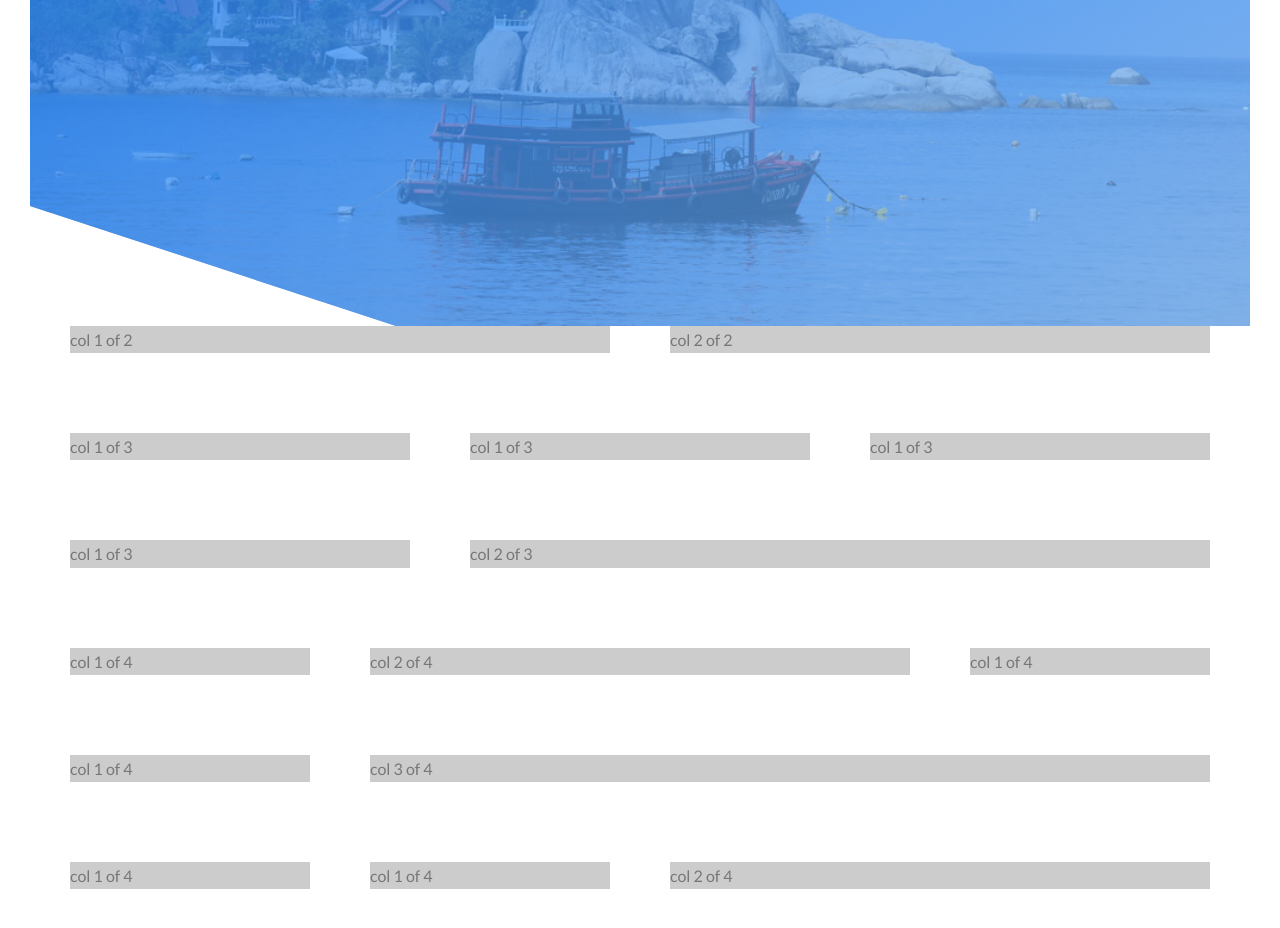
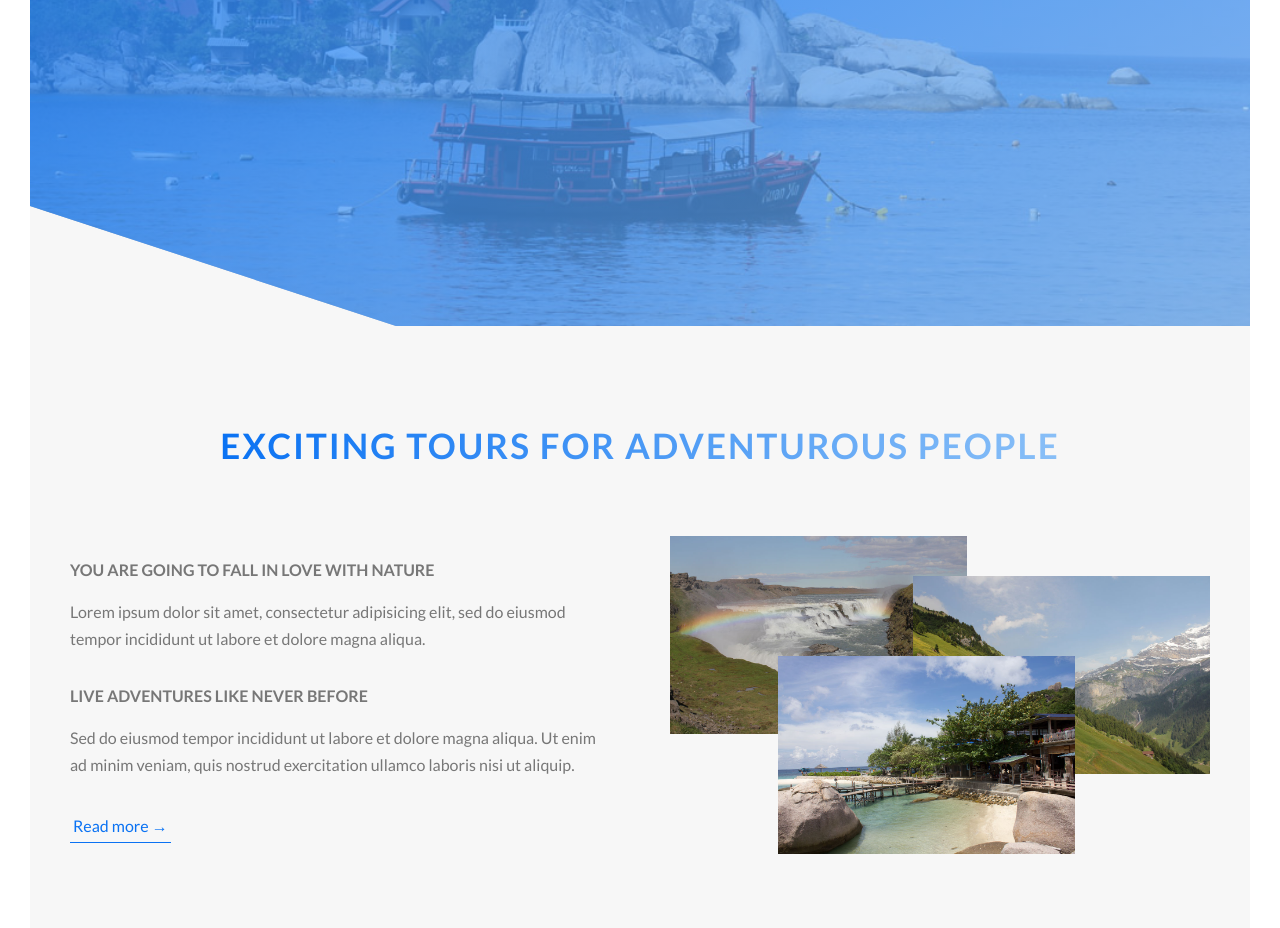
Before and after one commit to arozanski/travels, a website built with webpack: page src/index.html in a window 1280 px wide. Shown: the part 464-1392 px from the top of the page. Built offline with nearby package versions, Linux system fonts and the light colour scheme.

Commit message:
add "about" section

```diff
--- a/src/index.html
+++ b/src/index.html
@@ -23,69 +23,32 @@
     </div>
   </header>
 
-  <section class="grid">
-    <div class="row">
-      <div class="col-1-of-2">
-        col 1 of 2
-      </div>
-      <div class="col-1-of-2">
-        col 2 of 2
-      </div>
+  <main>
+    <section class="section-about">
+      <div class="u-center-text">
+        <h2 class="heading-secondary u-margin-bottom-big">
+          Exciting tours for adventurous people
+        </h2>
       </div>
 
       <div class="row">
-      <div class="col-1-of-3">
-        col 1 of 3
+        <div class="col-1-of-2">
+          <h3 class="heading-tertiary u-margin-bottom-small">You are going to fall in love with nature</h3>
+          <p class="paragraph">Lorem ipsum dolor sit amet, consectetur adipisicing elit, sed do eiusmod tempor incididunt ut labore et dolore magna aliqua. </p>
+          <h3 class="heading-tertiary u-margin-bottom-small">Live adventures like never before</h3>
+          <p class="paragraph">Sed do eiusmod tempor incididunt ut labore et dolore magna aliqua. Ut enim ad minim veniam, quis nostrud exercitation ullamco laboris nisi ut aliquip.</p>
+
+          <a href="#" class="btn-text">Read more &rarr;</a>
         </div>
-      <div class="col-1-of-3">
-        col 1 of 3
+        <div class="col-1-of-2">
+          <div class="composition">
+            <img src="images/iceland-1.jpg" class="composition__photo composition__photo--p1" alt="Photo 1">
+            <img src="images/switzerland-1.jpg" class="composition__photo composition__photo--p2" alt="Photo 2">
+            <img src="images/thailand-1.jpg" class="composition__photo composition__photo--p3" alt="Photo 3">
           </div>
-      <div class="col-1-of-3">
-        col 1 of 3
-      </div>
-    </div>
-
-    <div class="row">
-      <div class="col-1-of-3">
-        col 1 of 3
-      </div>
-      <div class="col-2-of-3">
-        col 2 of 3
-      </div>
-    </div>
-
-    <div class="row">
-      <div class="col-1-of-4">
-        col 1 of 4
-      </div>
-      <div class="col-2-of-4">
-        col 2 of 4
-      </div>
-      <div class="col-1-of-4">
-        col 1 of 4
-      </div>
-    </div>
-
-    <div class="row">
-      <div class="col-1-of-4">
-        col 1 of 4
-      </div>
-      <div class="col-3-of-4">
-        col 3 of 4
-      </div>
-    </div>
-
-    <div class="row">
-      <div class="col-1-of-4">
-        col 1 of 4
-      </div>
-      <div class="col-1-of-4">
-        col 1 of 4
-      </div>
-      <div class="col-2-of-4">
-        col 2 of 4
         </div>
       </div>
     </section>
+  </main>
 </body>
 </html>
--- a/src/index.js
+++ b/src/index.js
@@ -1,3 +1,11 @@
 import style from "./main.scss";
 
+const a = document.getElementsByTagName('a');
+
+Object.keys(a).forEach(function(obj) {
+  a[obj].addEventListener('click', function(event) {
+    event.preventDefault();
+  }, false);
+});
+
 console.log('Hello from Armand');
--- a/src/main.scss
+++ b/src/main.scss
@@ -7,8 +7,9 @@
 @import 'styles/base/typography';
 @import 'styles/base/utilities';
 
-@import 'styles/components/heading-primary';
+@import 'styles/components/headings';
 @import 'styles/components/button';
+@import 'styles/components/composition';
 
 @import 'styles/layout/header';
 @import 'styles/layout/grid';
--- a/src/styles/abstracts/_variables.scss
+++ b/src/styles/abstracts/_variables.scss
@@ -2,6 +2,13 @@
 /* Colors */
 $white: #fff;
 $black: #000;
+$color-primary-light: #89bff7;
+$color-primary-dark: #0a72f3;
+$color-grey-light-1: #f7f7f7;
+
+/* Font */
+$default-font-size: 1.6rem;
+
 /* Grid */
 $grid-width: 114rem;
 $gutter-vertical: 8rem;
--- a/src/styles/base/_typography.scss
+++ b/src/styles/base/_typography.scss
@@ -1,7 +1,7 @@
 body {
   font-family: "Lato", sans-serif;
   font-weight: 400;
-  font-size: 1.6rem;
+  font-size: $default-font-size;
   line-height: 1.7;
   color: #777;
   padding: 3rem;
--- a/src/styles/base/_utilities.scss
+++ b/src/styles/base/_utilities.scss
@@ -0,0 +1,10 @@
+.u-center-text {
+  text-align: center;
+}
+
+.u-margin-bottom-big {
+  margin-bottom: 8rem;
+}
+.u-margin-bottom-small {
+  margin-bottom: 1.5rem;
+}
--- a/src/styles/components/_button.scss
+++ b/src/styles/components/_button.scss
@@ -52,3 +52,28 @@
     animation-fill-mode: backwards;
   }
 }
+
+.btn-text {
+  &:link,
+  &:visited {
+    font-size: $default-font-size;
+    color: $color-primary-dark;
+    display: inline-block;
+    text-decoration: none;
+    border-bottom: 1px solid $color-primary-dark;
+    padding: 3px;
+    transition: all .2s;
+  }
+
+  &:hover {
+    background-color: $color-primary-dark;
+    color: $white;
+    box-shadow: 0 1rem 2rem rgba($black, .2);
+    transform: translateY(-2px);
+  }
+
+  &:active {
+    box-shadow: 0 .5rem 1rem rgba($black, .2);
+    transform: translateY(0);
+  }
+}
--- /dev/null
+++ b/src/styles/components/_composition.scss
@@ -0,0 +1,38 @@
+.composition {
+  position: relative;
+
+  &__photo {
+    width: 55%;
+    box-shadow: 0 1.5rem 4rem rbga($black, .4);
+    position: absolute;
+    z-index: 10;
+    transition: all .2s;
+    outline-offset: 1rem;
+
+    &--p1 {
+      left: 0;
+      top: -2rem;
+    }
+
+    &--p2 {
+      right: 0;
+      top: 2rem;
+    }
+
+    &--p3 {
+      left: 20%;
+      top: 10rem;
+    }
+
+    &:hover {
+      outline: 1rem solid $color-primary-dark;
+      transform: scale(1.05) translateY(-.5rem);
+      box-shadow: 0 2.5rem 4rem rbga($black, .5);
+      z-index: 20;
+    }
+  }
+
+  &:hover &__photo:not(:hover) {
+    transform: scale(.95);
+  }
+}
--- a/src/styles/components/_heading-primary.scss
+++ /dev/null
@@ -1,26 +0,0 @@
-.heading-primary {
-  color: $white;
-  text-transform: uppercase;
-  backface-visibility: hidden;
-  margin-bottom: 3rem;
-
-  &--main {
-    display: block;
-    font-size: 6rem;
-    font-weight: 400;
-    letter-spacing: 3.5rem;
-    animation-name: moveInLeft;
-    animation-duration: 1s;
-    animation-timing-function: ease-in-out;
-  }
-
-  &--secondary {
-    display: block;
-    font-size: 2rem;
-    font-weight: 700;
-    letter-spacing: 1.75rem;
-    animation-name: moveInRight;
-    animation-duration: 1s;
-    animation-timing-function: ease-in-out;
-  }
-}
--- /dev/null
+++ b/src/styles/components/_headings.scss
@@ -0,0 +1,57 @@
+.heading-primary {
+  color: $white;
+  text-transform: uppercase;
+  backface-visibility: hidden;
+  margin-bottom: 3rem;
+
+  &--main {
+    display: block;
+    font-size: 6rem;
+    font-weight: 400;
+    letter-spacing: 3.5rem;
+    animation-name: moveInLeft;
+    animation-duration: 1s;
+    animation-timing-function: ease-in-out;
+  }
+
+  &--secondary {
+    display: block;
+    font-size: 2rem;
+    font-weight: 700;
+    letter-spacing: 1.75rem;
+    animation-name: moveInRight;
+    animation-duration: 1s;
+    animation-timing-function: ease-in-out;
+  }
+}
+
+.heading-secondary {
+  font-size: 3.5rem;
+  text-transform: uppercase;
+  font-weight: 700;
+  background-image: linear-gradient(to right, $color-primary-dark, $color-primary-light);
+  display: inline-block;
+  -webkit-background-clip: text;
+  color: transparent;
+  letter-spacing: 2px;
+  transition: all .2s;
+
+  &:hover {
+    transform: skewY(1deg);
+    text-shadow: .5rem 1rem 2rem rgba($black, .2);
+  }
+}
+
+.heading-tertiary {
+  font-size: $default-font-size;
+  font-weight: 700;
+  text-transform: uppercase;
+}
+
+.paragraph {
+  font-size: $default-font-size;
+
+  &:not(:last-child) {
+    margin-bottom: 3rem;
+  }
+}
--- a/src/styles/layout/_grid.scss
+++ b/src/styles/layout/_grid.scss
@@ -10,7 +10,6 @@
 
   [class^="col-"] {
     float: left;
-    background-color: #ccc;
 
     &:not(:last-child) {
       margin-right: $gutter-horizontal;
--- a/src/styles/pages/_home.scss
+++ b/src/styles/pages/_home.scss
@@ -0,0 +1,5 @@
+.section-about {
+  background: $color-grey-light-1;
+  padding: 25rem 0;
+  margin-top: -20vh;
+}
```
Lines whose indentation alone changed are shown as unchanged.
